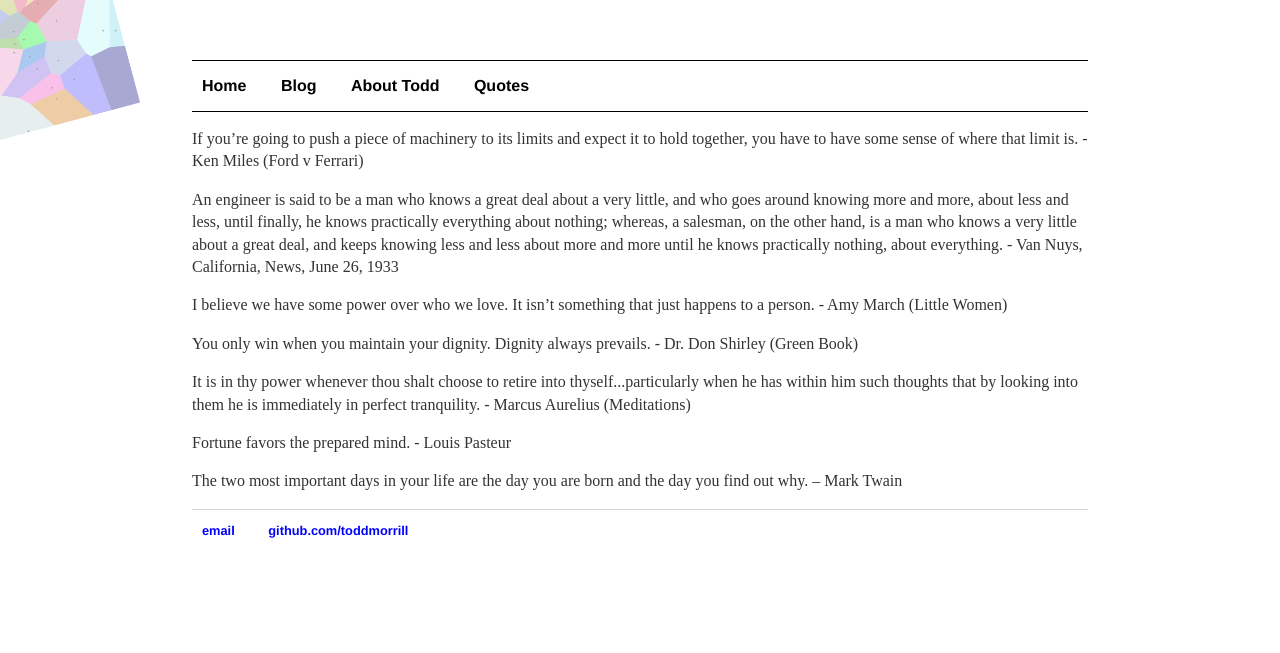
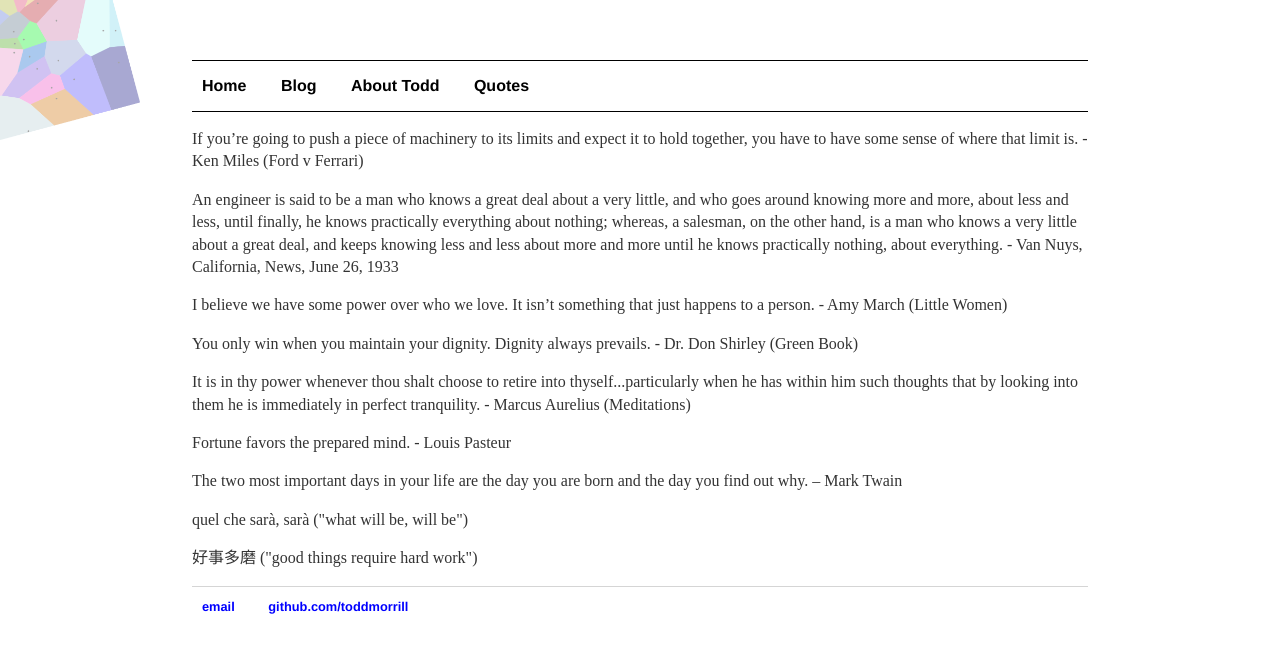
Before and after one commit to ToddMorrill/toddmorrill.github.io, a Jekyll site: the page built from quotes/index.html, in a window 1280 px wide. Shown: the top 653 px of the page. Built offline with Jekyll 4.4.1, drawn with Linux system fonts in a browser that asks for light colours.

Commit message:
update quotes

```diff
--- a/quotes/index.html
+++ b/quotes/index.html
@@ -16,3 +16,7 @@ title: "Quotes"
 <p>Fortune favors the prepared mind. - Louis Pasteur</p>
 
 <p>The two most important days in your life are the day you are born and the day you find out why. – Mark Twain</p>
+
+<p>quel che sarà, sarà ("what will be, will be")</p>
+
+<p>好事多磨 ("good things require hard work")</p>
```
